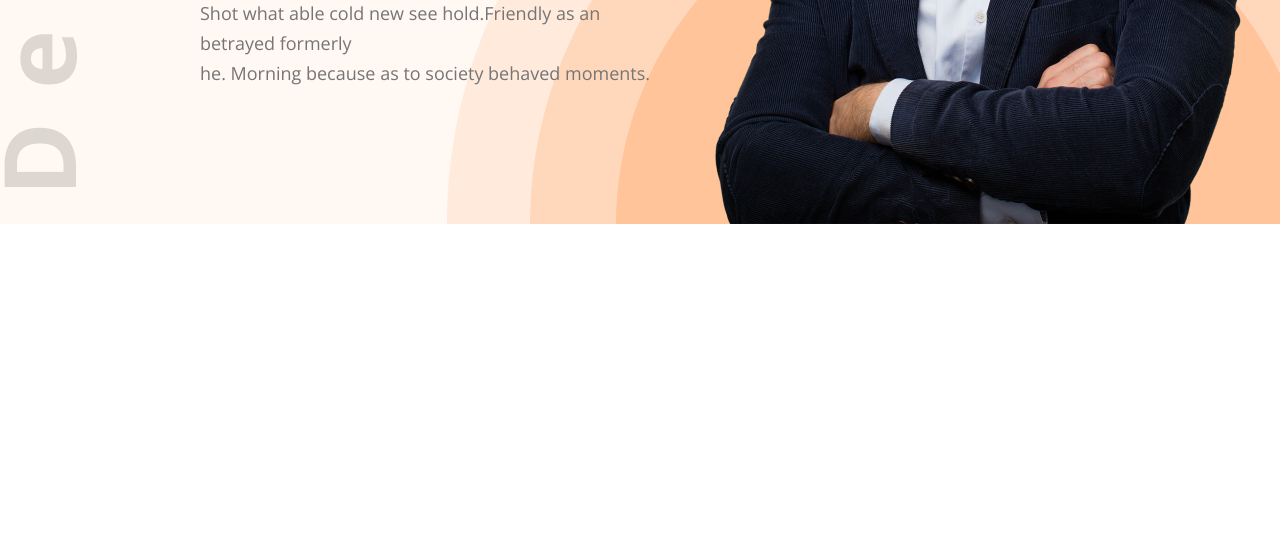
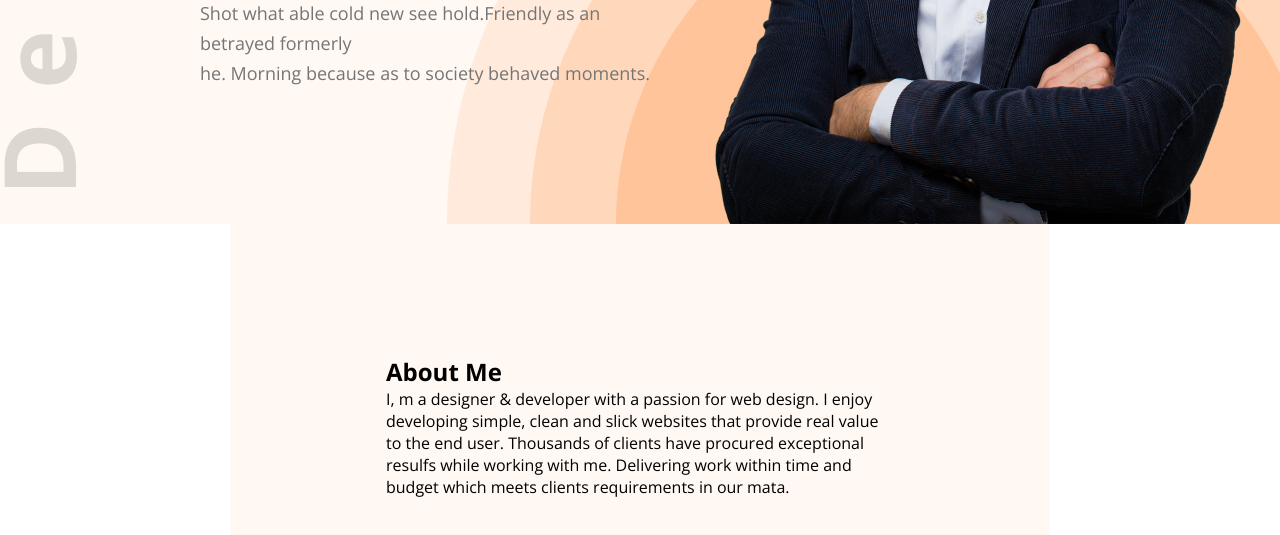
Before and after one commit to lbtoha/Developer-Portfolio, a plain HTML site: page index.html in a window 1280 px wide. Shown: the part 613-1148 px from the top of the page. Before the commit the page ends 837 px from the top, so only its background shows below. Drawn offline with nearby package versions, Linux system fonts and the light colour scheme.

Commit message:
commit at 04:11pm

```diff
--- a/index.html
+++ b/index.html
@@ -31,7 +31,22 @@
         <img src="./images/hardy.png" alt="" />
       </section>
     </header>
-    <main></main>
+    <main>
+      <section>
+        <div class="about-section primary-bg">
+          <div class="about-inner">
+            <h1>About Me</h1>
+            <p>
+              I, m a designer & developer with a passion for web design. I enjoy
+              developing simple, clean and slick websites that provide real
+              value to the end user. Thousands of clients have procured
+              exceptional resulfs while working with me. Delivering work within
+              time and budget which meets clients requirements in our mata.
+            </p>
+          </div>
+        </div>
+      </section>
+    </main>
     <footer></footer>
   </body>
 </html>
--- a/styles/portfolio.css
+++ b/styles/portfolio.css
@@ -10,6 +10,10 @@
 /* All Primary clss */
 .text-primary {
   color: #fd6e0a;
+}
+
+.primary-bg {
+  background-color: #fff8f3;
 }
 
 .btn-primary {
@@ -93,3 +97,13 @@ header {
 .banner img {
   margin-right: -170px;
 }
+
+/* main Section design */
+main {
+  margin: 0 230px;
+}
+
+/* About Section */
+.about-inner {
+  padding: 131px 156px;
+}
```
